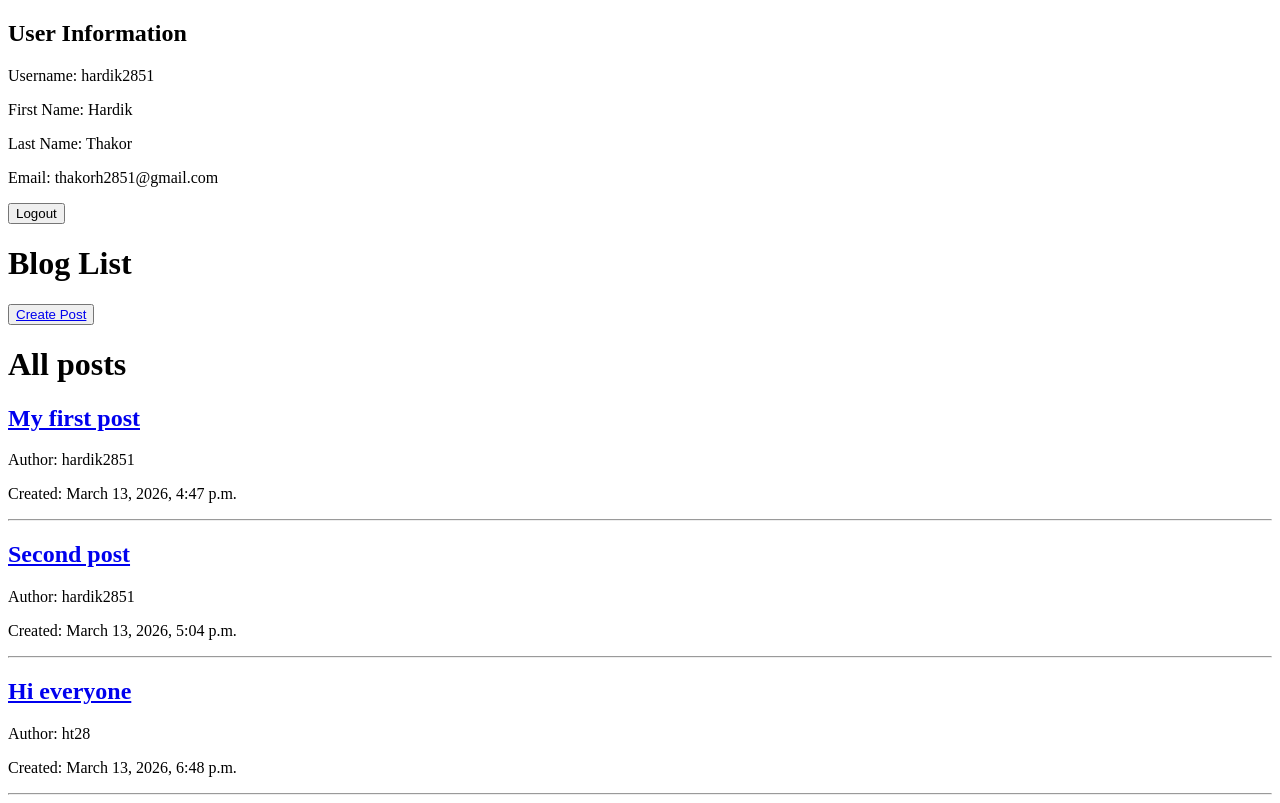
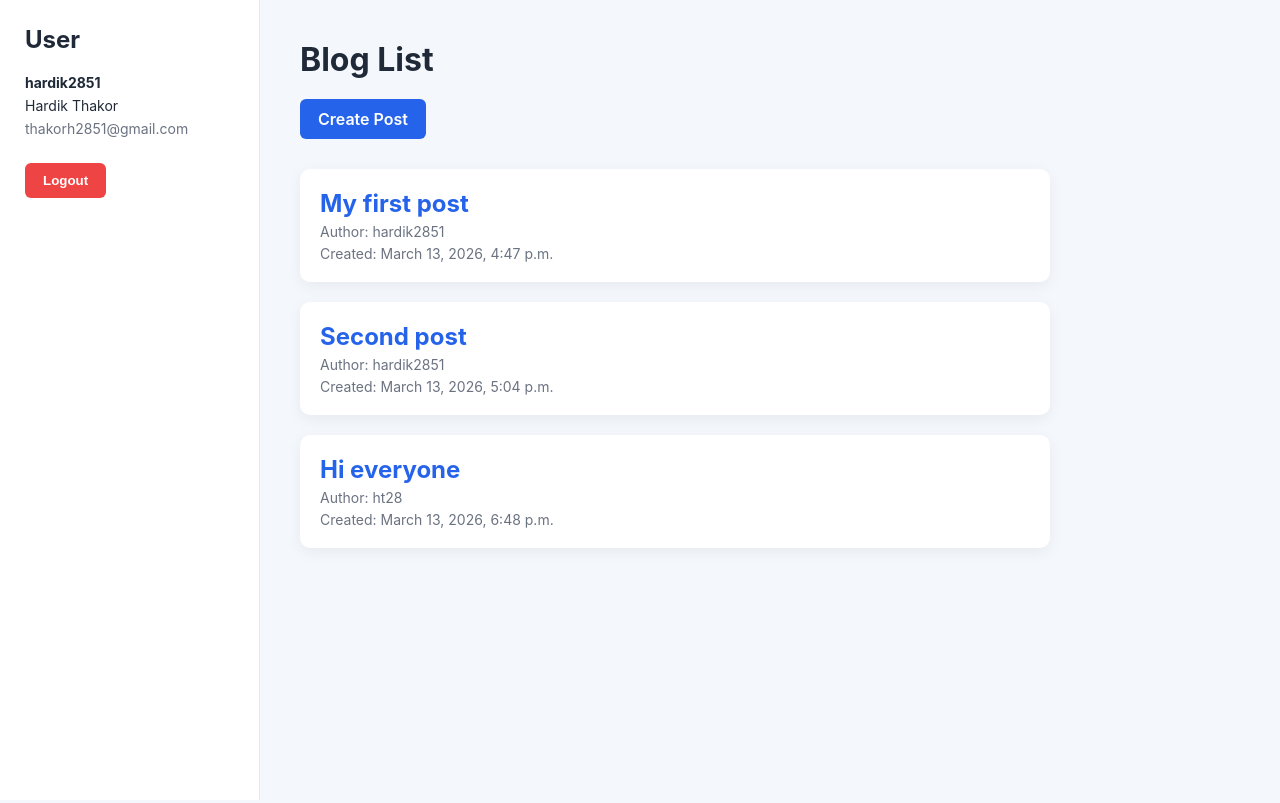
Before and after one commit to HARDIK2851/blogpost, a Django app: page /blogs/ in a window 1280 px wide. Run offline with Django 5.2, Linux system fonts and the light colour scheme; a user stored in the database is signed in; data comes from the database, SQL or seed files in the repository; both versions use the stored data as it was after the commit.

Commit message:
improved UI of to make it user friendly

```diff
--- a/blogs/templates/blogs/home.html
+++ b/blogs/templates/blogs/home.html
@@ -1,45 +1,39 @@
-<!DOCTYPE html>
-<html lang="en">
+{% extends "base.html" %}
+{% load static %}
 
-<head>
-    <meta charset="UTF-8">
-    <meta name="viewport" content="width=device-width, initial-scale=1.0">
-    <title>Blogs</title>
-</head>
+{% block title %}Blogs{% endblock %}
 
-<body>
+{% block extra_css %}
+<link rel="stylesheet" href="{% static 'css/blogs.css' %}">
+{% endblock %}
 
-    <div>
-        {% if user.is_authenticated %}
+{% block content %}
 
-        <h2>User Information</h2>
+<h1 class="page-title">Blog List</h1>
 
-        <p>Username: {{ user.username }}</p>
-        <p>First Name: {{ user.first_name }}</p>
-        <p>Last Name: {{ user.last_name }}</p>
-        <p>Email: {{ user.email }}</p>
-        <form method="POST" action="{% url 'users:logout' %}">
-            {% csrf_token %}
-            <button type="submit">Logout</button>
-        </form>
-        {% endif %}
-    </div>
+<a class="btn create-btn" href="{% url 'blogs:createpost' %}">
+Create Post
+</a>
 
-    <h1>Blog List</h1>
-    <button><a href="{%url 'blogs:createpost'%}">Create Post</a></button>
+<div class="posts-container">
 
-    <div>
-        <h1>All posts</h1>
-        {% for post in posts %}
-        <h2><a href="{%url 'blogs:postdetail' post.id%}">{{ post.title }}</a></h2>
-        <!-- <p>{{ post.maincontent }}</p> -->
-        <p>Author: {{ post.author }}</p>
-        <p>Created: {{ post.datecreated }}</p>
-    </div>
+{% for post in posts %}
 
-    <hr>
+<div class="post-card">
 
-    {% endfor %}
-</body>
+<h2>
+<a class="post-title" href="{% url 'blogs:postdetail' post.id %}">
+{{ post.title }}
+</a>
+</h2>
 
-</html>
+<p class="meta">Author: {{ post.author }}</p>
+<p class="meta">Created: {{ post.datecreated }}</p>
+
+</div>
+
+{% endfor %}
+
+</div>
+
+{% endblock %}
--- /dev/null
+++ b/static/css/base.css
@@ -0,0 +1,70 @@
+*{
+margin:0;
+padding:0;
+box-sizing:border-box;
+}
+
+body{
+font-family:-apple-system,BlinkMacSystemFont,"Segoe UI",Roboto,sans-serif;
+background:#f4f7fb;
+color:#1f2937;
+}
+
+/* layout */
+
+.layout{
+display:flex;
+min-height:100vh;
+}
+
+/* sidebar */
+
+.sidebar{
+width:260px;
+background:white;
+padding:25px;
+border-right:1px solid #e5e7eb;
+}
+
+.sidebar h2{
+margin-bottom:20px;
+}
+
+.user-info p{
+margin-bottom:6px;
+font-size:14px;
+}
+
+.email{
+color:#6b7280;
+font-size:13px;
+}
+
+/* buttons */
+
+.btn{
+display:inline-block;
+padding:10px 18px;
+border-radius:6px;
+font-weight:600;
+text-decoration:none;
+border:none;
+cursor:pointer;
+}
+
+.logout-btn{
+background:#ef4444;
+color:white;
+margin-top:20px;
+}
+
+.logout-btn:hover{
+background:#dc2626;
+}
+
+/* main content */
+
+.main-content{
+flex:1;
+padding:40px;
+}
--- /dev/null
+++ b/static/css/blogs.css
@@ -0,0 +1,49 @@
+.page-title{
+margin-bottom:20px;
+}
+
+/* create button */
+
+.create-btn{
+background:#2563eb;
+color:white;
+margin-bottom:30px;
+}
+
+.create-btn:hover{
+background:#1e40af;
+}
+
+/* posts */
+
+.posts-container{
+max-width:750px;
+}
+
+.post-card{
+background:white;
+padding:20px;
+border-radius:10px;
+margin-bottom:20px;
+box-shadow:0 4px 15px rgba(0,0,0,0.06);
+transition:transform 0.15s;
+}
+
+.post-card:hover{
+transform:translateY(-2px);
+}
+
+.post-title{
+color:#2563eb;
+text-decoration:none;
+}
+
+.post-title:hover{
+text-decoration:underline;
+}
+
+.meta{
+font-size:14px;
+color:#6b7280;
+margin-top:5px;
+}
--- /dev/null
+++ b/static/js/base.js
@@ -0,0 +1,17 @@
+document.addEventListener("DOMContentLoaded", () => {
+
+const cards = document.querySelectorAll(".post-card");
+
+cards.forEach(card => {
+
+card.addEventListener("mouseenter", () => {
+card.style.transform = "translateY(-3px)";
+});
+
+card.addEventListener("mouseleave", () => {
+card.style.transform = "translateY(0)";
+});
+
+});
+
+});
--- /dev/null
+++ b/templates/base.html
@@ -0,0 +1,52 @@
+{% load static %}
+<!DOCTYPE html>
+<html lang="en">
+<head>
+<meta charset="UTF-8">
+<meta name="viewport" content="width=device-width, initial-scale=1.0">
+
+<title>{% block title %}BlogSite{% endblock %}</title>
+
+<link rel="stylesheet" href="{% static 'css/base.css' %}">
+
+{% block extra_css %}{% endblock %}
+
+<script src="{% static 'js/base.js' %}" defer></script>
+{% block extra_js %}{% endblock %}
+
+</head>
+
+<body>
+
+<div class="layout">
+
+{% if user.is_authenticated %}
+<aside class="sidebar">
+
+<h2>User</h2>
+
+<div class="user-info">
+<p><strong>{{ user.username }}</strong></p>
+<p>{{ user.first_name }} {{ user.last_name }}</p>
+<p class="email">{{ user.email }}</p>
+</div>
+
+<form method="POST" action="{% url 'users:logout' %}">
+{% csrf_token %}
+<button class="btn logout-btn" type="submit">Logout</button>
+</form>
+
+</aside>
+{% endif %}
+
+<main class="main-content">
+
+{% block content %}
+{% endblock %}
+
+</main>
+
+</div>
+
+</body>
+</html>
```
Also changed, not shown: blogpost/settings.py (+6 -1 lines), static/css/users.css (added, +120 -0 lines), static/js/users.js (added, +17 -0 lines), users/templates/users/home.html (+36 -5 lines), users/templates/users/login.html (+37 -11 lines), users/templates/users/signup.html (+39 -9 lines), db.sqlite3, static/js/blogs.js (added).
